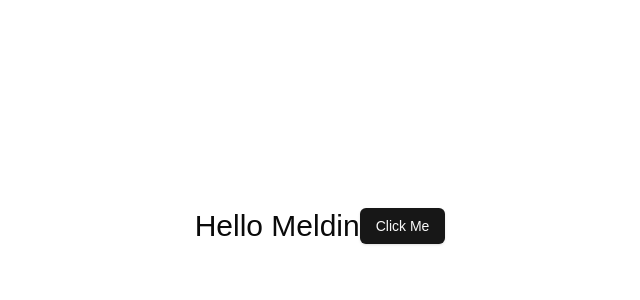
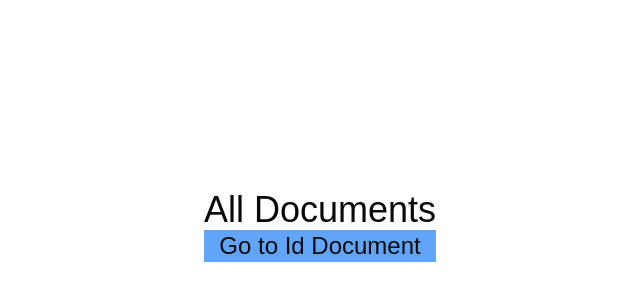
Before and after one commit to MeldinRadoncic/google-docs-clone, a Next.js app: page / in a window 1280 px wide. Shown: the part 174-474 px from the top of the page, without its empty margins (320-960 px from the left). Built offline with nearby package versions, Linux system fonts and the light colour scheme.

Commit message:
Documnets component imported

```diff
--- a/src/app/page.tsx
+++ b/src/app/page.tsx
@@ -1,14 +1,12 @@
-import { Button } from '@/components/ui/button';
+import Documents from '@/app/documents/page';
 
 
 const Home = () => {
 
   return(
     <main className="flex min-h-screen items-center justify-center">
-      <h1 className="text-3xl">Hello Meldin</h1>
-      <Button>
-        Click Me
-        </Button>
+
+        <Documents />
     </main>
   )
 }
```
